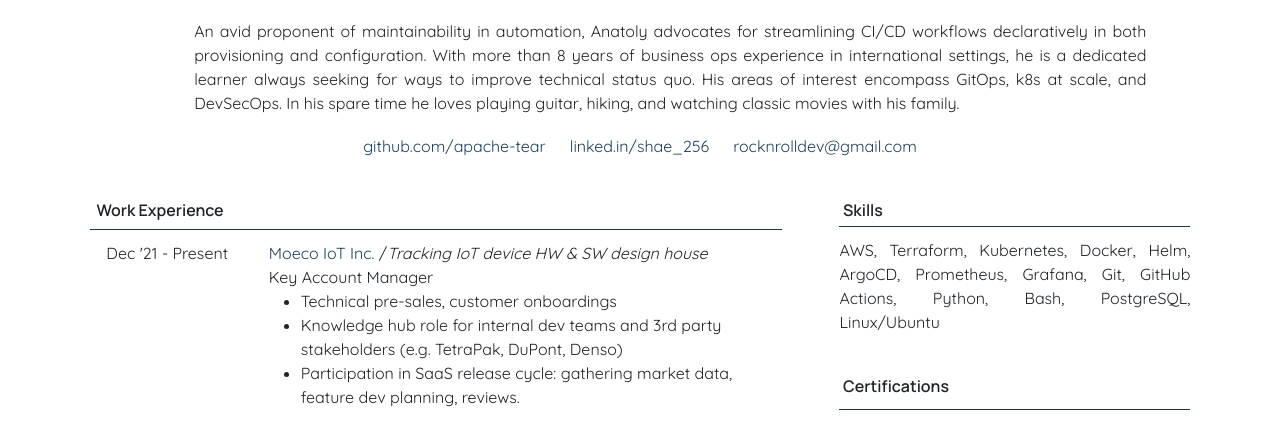
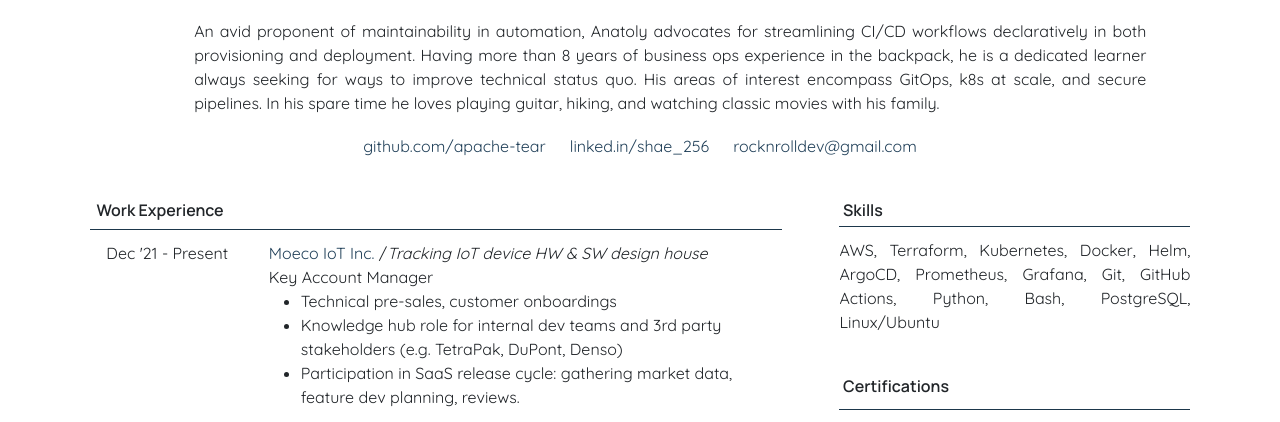
Before and after one commit to apache-tear/cv, a plain HTML site: page static/index.html in a window 1280 px wide. Shown: the part 293-715 px from the top of the page. Drawn offline with nearby package versions, Linux system fonts and the light colour scheme; a web font is replaced by a local one.

Commit message:
Text changes

```diff
--- a/static/index.html
+++ b/static/index.html
@@ -8,7 +8,7 @@
     <title>Anatoly Shae</title>
     <link href="https://cdn.jsdelivr.net/npm/bootstrap@5.2.0/dist/css/bootstrap.min.css" rel="stylesheet" integrity="sha384-gH2yIJqKdNHPEq0n4Mqa/HGKIhSkIHeL5AyhkYV8i59U5AR6csBvApHHNl/vI1Bx" crossorigin="anonymous">
     <link href="./styles.css" rel="stylesheet">
-
+    <link rel="icon" type="image/x-icon" href="./icon.png">
     <link rel="preconnect" href="https://fonts.googleapis.com">
     <link rel="preconnect" href="https://fonts.gstatic.com" crossorigin>
     <link href="https://fonts.googleapis.com/css2?family=Manrope:wght@600&family=Quicksand&family=Suwannaphum:wght@400&display=swap" rel="stylesheet">
@@ -30,7 +30,7 @@
 
         <div class="row bio">
             <div>
-                An avid proponent of maintainability in automation, Anatoly advocates for streamlining CI/CD workflows declaratively in both provisioning and configuration. With more than 8 years of business ops experience in international settings, he is a dedicated learner always seeking for ways to improve technical status quo. His areas of interest encompass GitOps, k8s at scale, and DevSecOps. In his spare time he loves playing guitar, hiking, and watching classic movies with his family.
+                An avid proponent of maintainability in automation, Anatoly advocates for streamlining CI/CD workflows declaratively in both provisioning and deployment. Having more than 8 years of business ops experience in the backpack, he is a dedicated learner always seeking for ways to improve technical status quo. His areas of interest encompass GitOps, k8s at scale, and secure pipelines. In his spare time he loves playing guitar, hiking, and watching classic movies with his family.
             </div>
         </div>
 
```
Also changed, not shown: static/icon.png (added).
